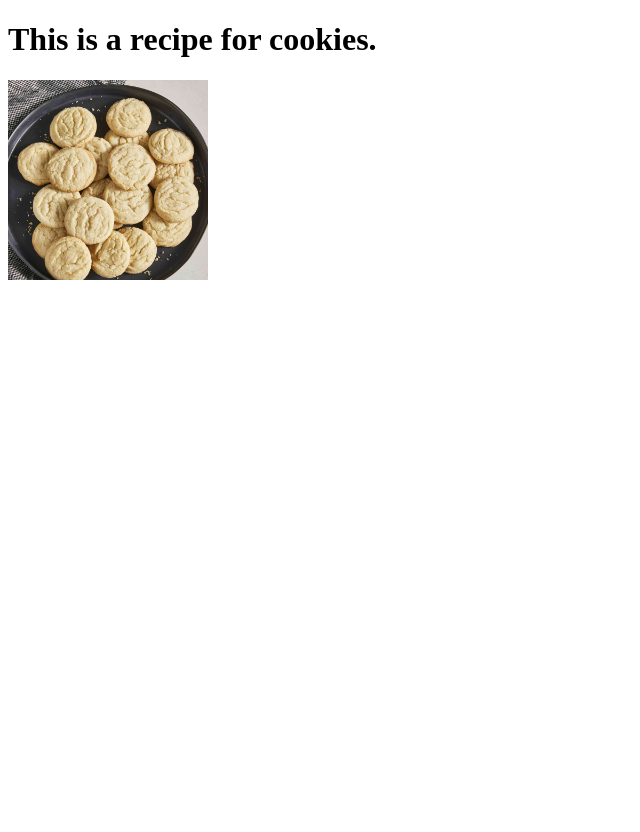
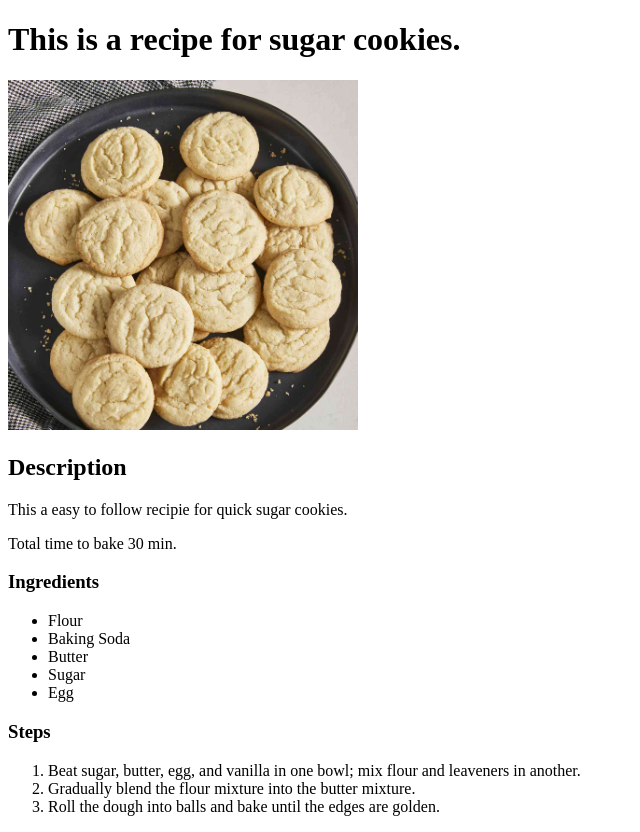
Before and after one commit to XxCodeStarkXx/odin-recipes, a plain HTML site: page recipes/cookies.html in a window 1280 px wide. Shown: the whole page, without its empty margins (0-640 px from the left). Before the commit the page ends 800 px from the top, so only its background shows below. Drawn offline with Linux system fonts and the light colour scheme.

Commit message:
added description, ingridients, and steps.

```diff
--- a/recipes/cookies.html
+++ b/recipes/cookies.html
@@ -5,8 +5,31 @@
     <meta name="viewport" content="width=device-width, initial-scale=1.0">
     <title>Cookie Recipes</title>
 </head>
+
 <body>
-    <h1>This is a recipe for cookies.</h1>
-    <img src="../images/cookie.jpg" alt="this is a picture of a plate of cookies." width="200" height="200">
+    <h1>This is a recipe for sugar cookies.</h1>
+    <img src="../images/cookie.jpg" alt="this is a picture of a plate of cookies." width="350" height="350">
+
+    <h2>Description</h2>
+        <p>This a easy to follow recipie for quick sugar cookies.</p>
+        <p>Total time to bake 30 min.</p>
+
+        <h3>Ingredients</h3>
+        <ul>
+            <li>Flour</li>
+            <li>Baking Soda</li>
+            <li>Butter</li>
+            <li>Sugar</li>
+            <li>Egg</li>
+        </ul>
+
+        <h3>Steps</h3>
+        <ol>
+            <li>Beat sugar, butter, egg, and vanilla in one bowl; mix flour and leaveners in another.</li>
+            <li>Gradually blend the flour mixture into the butter mixture.</li>
+            <li>Roll the dough into balls and bake until the edges are golden.</li>
+
+        </ol>
+
 </body>
 </html>
```
